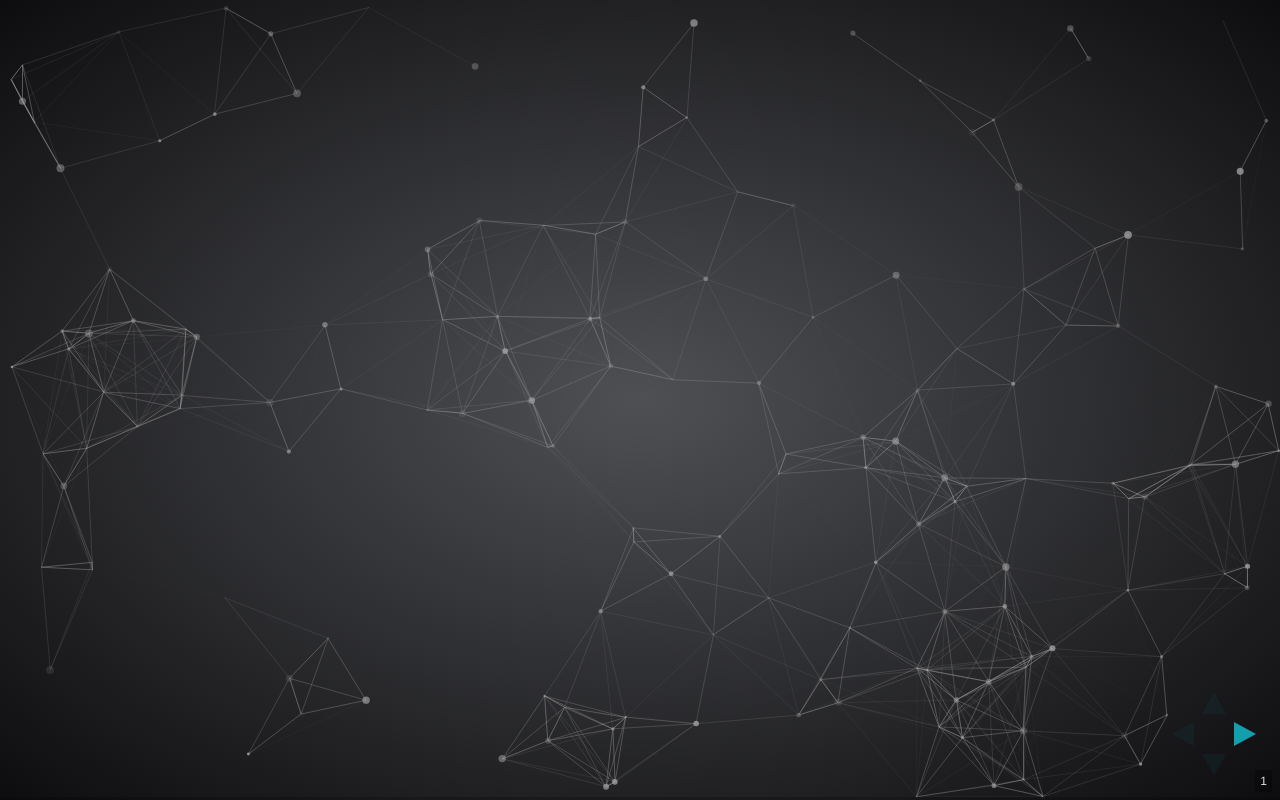
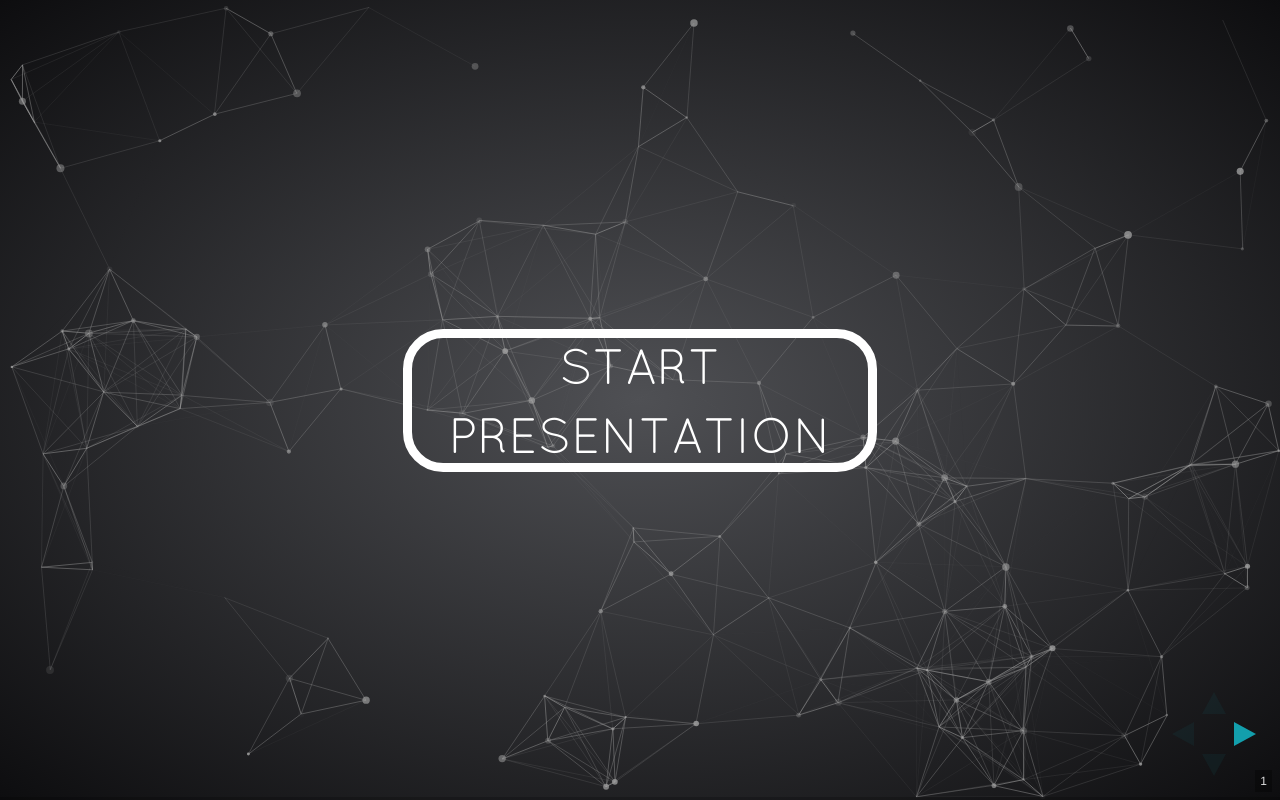
Before and after one commit to Gabryxx7/TheTowerPresentation, a plain HTML site: page slides.html in a window 1280 px wide. Drawn offline with Linux system fonts and the light colour scheme; animation ran at ten frames a second.

Commit message:
Added start button

```diff
--- a/slides.html
+++ b/slides.html
@@ -16,7 +16,16 @@
 	<body>
 		<div class="reveal">
 			<div class="slides">
-				<section data-id="e8cc64655dfcb25eff25699194bb36f7"></section><section data-id="888a2b847b2ded7480cb772e4ffe13f3">
+			<section>
+                <div  id="startButton" class="sl-block" data-block-type="text" style="cursor: pointer; height: auto; min-width: 30px; min-height: 30px; width: 460px; left: 250px; top: 281px;">
+                    <div class="sl-block-content" style="z-index: 11; line-height: 1.131; font-size: 124%; background-color: rgba(0, 0, 0, 0); border-style: solid; border-color: rgb(255, 255, 255); border-radius: 39px; border-width: 9px;" data-has-line-height="">
+                        <h3>Start</h3>
+                        <h3>Presentation</h3>
+                    </div>
+                </div>
+            </section>
+
+				<section data-id="888a2b847b2ded7480cb772e4ffe13f3">
 
 <div class="sl-block" data-block-type="text" style="height: auto; width: 960px; left: 0px; top: 0px;" data-block-id="24a9e9a8111adbe45670ad1b295eb541"><div class="sl-block-content" data-placeholder-tag="p" data-placeholder-text="Text" style="z-index: 11; transition-delay: 0.6s; letter-spacing: 0.22em; font-size: 216%; line-height: 0.923; text-align: center; transition-duration: 0.5s;" data-animation-type="slide-right" data-has-letter-spacing="" data-has-line-height="">
 <h1><span style="font-size:1.2em">The Tower</span></h1>
@@ -841,6 +850,9 @@ Openvr</h1>
 
 			if( window.hljs ) hljs.initHighlightingOnLoad();
 
+			document.getElementById('startButton').addEventListener('click', function() {
+    Reveal.next();}, false);
+
 		</script>
 
 		<script src="js/particles.min.js"></script>
```
